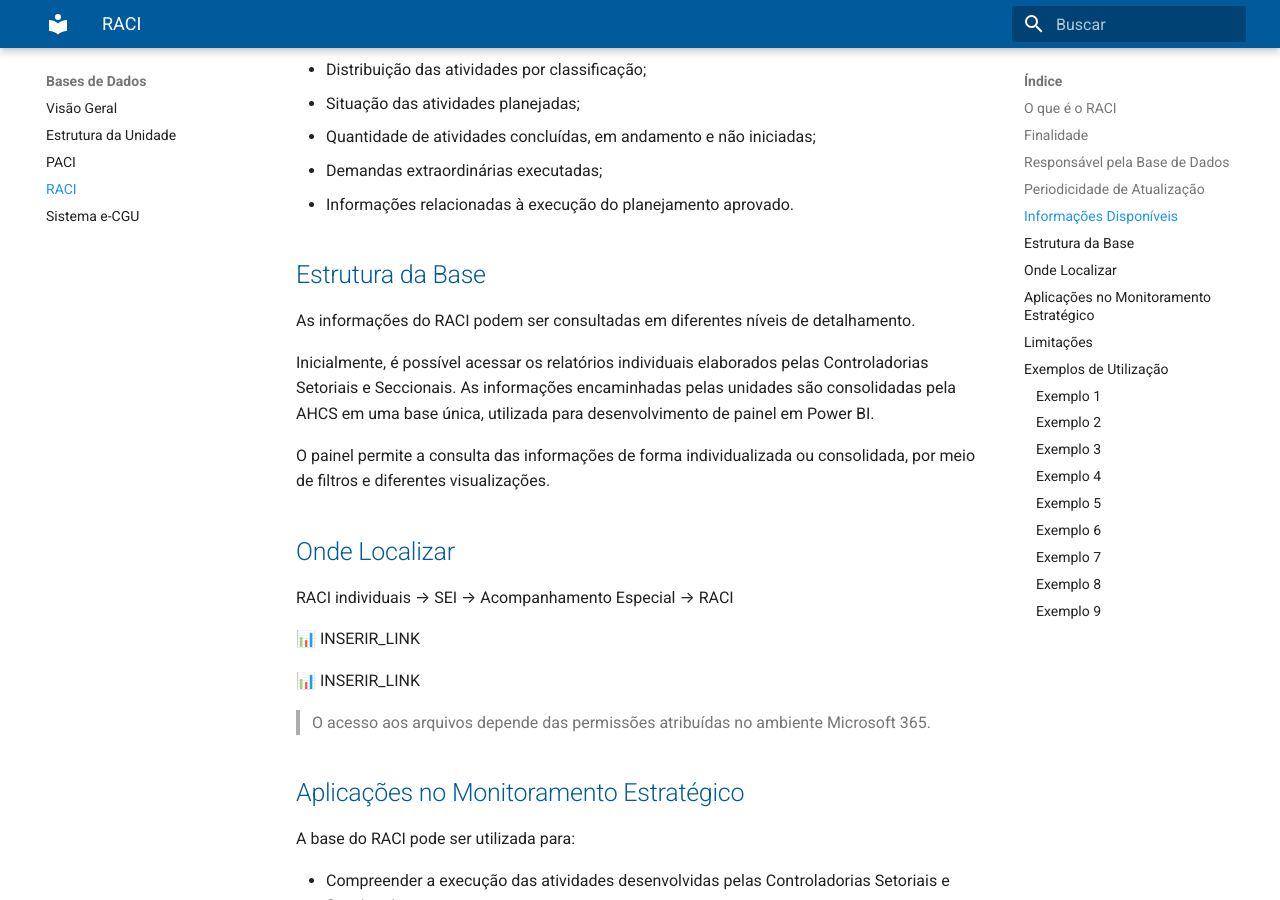
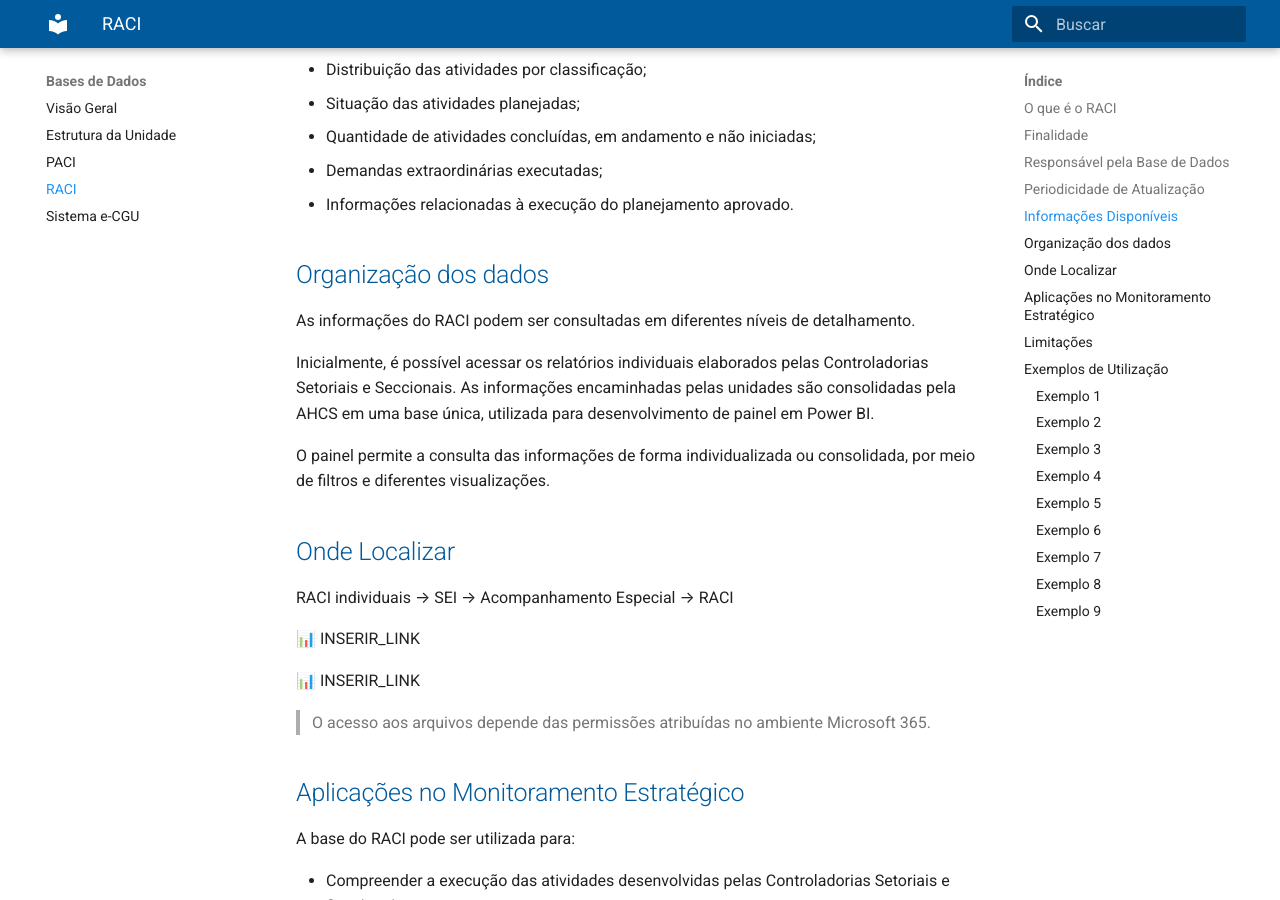
Before and after one commit to CGEMG-AHCS/guia-monitoramento-estrategico, an MkDocs documentation site: the page built from docs/bases-dados/raci.md, in a window 1280 px wide and 900 px high, scrolled down 1430 px. Built offline with MkDocs 1.6.1 and Material for MkDocs 9.7.7, drawn with Linux system fonts in a browser that asks for light colours.

Commit message:
Update section title in raci.md
Renamed section from 'Estrutura da Base' to 'Organização dos dados' for clarity.

```diff
--- a/docs/bases-dados/raci.md
+++ b/docs/bases-dados/raci.md
@@ -40,7 +40,7 @@ Entre as principais informações disponíveis destacam-se:
 - Demandas extraordinárias executadas;
 - Informações relacionadas à execução do planejamento aprovado.
 
-## Estrutura da Base
+## Organização dos dados
 
 As informações do RACI podem ser consultadas em diferentes níveis de detalhamento.
 
```
